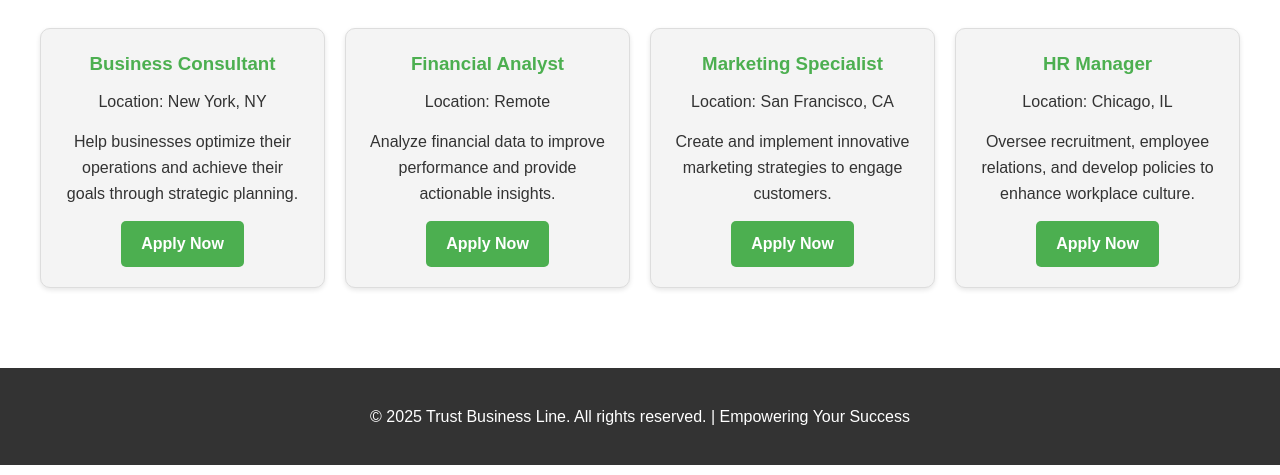
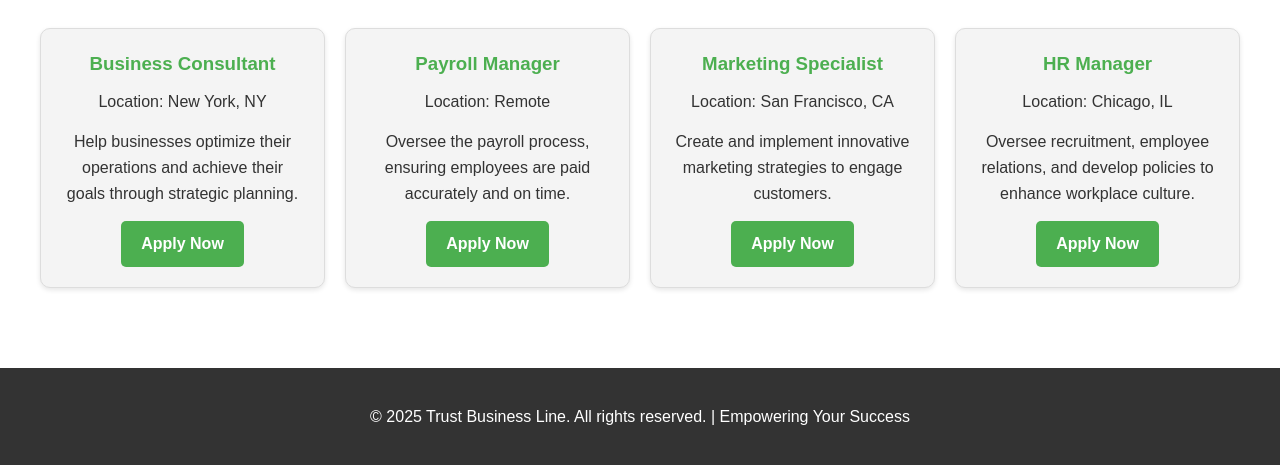
Before and after one commit to parcifier/jobss, a plain HTML site: page trustbusinessline/careers.html in a window 1280 px wide. Shown: the part 325-800 px from the top of the page. Drawn offline with Linux system fonts and the light colour scheme.

Commit message:
careers.html

```diff
--- a/trustbusinessline/careers.html
+++ b/trustbusinessline/careers.html
@@ -91,9 +91,9 @@
                 <a href="Apply/apply1.html" class="apply-btn">Apply Now</a>
             </div>
             <div class="position-item">
-                <h3>Financial Analyst</h3>
+                <h3>Payroll Manager</h3>
                 <p>Location: Remote</p>
-                <p>Analyze financial data to improve performance and provide actionable insights.</p>
+                <p>Oversee the payroll process, ensuring employees are paid accurately and on time.</p>
                 <a href="Apply/apply2.html" class="apply-btn">Apply Now</a>
             </div>
             <div class="position-item">
```
